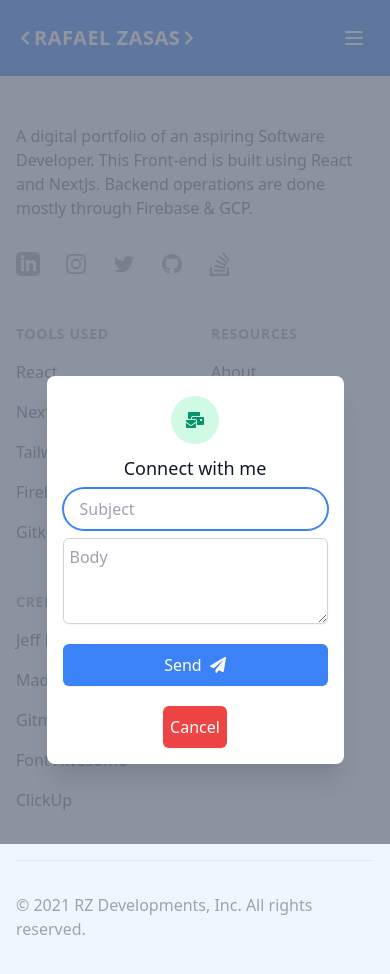
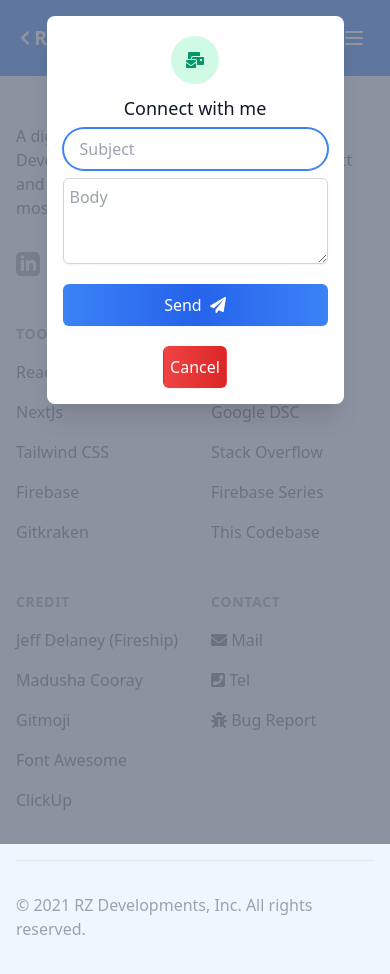
Before and after one commit to RafaelZasas/RafaelZasas-React, a Next.js app: page /contact in a window 390 px wide. Shown: the top 974 px of the page. Built offline with nearby package versions, Linux system fonts and the light colour scheme; no server answers.

Commit message:
CU-1dddapf && CU-1dddaq1
 - Add firestore mail write for contact
- Allow only signed in users to send mail

```diff
--- a/pages/contact.tsx
+++ b/pages/contact.tsx
@@ -1,16 +1,91 @@
-import {Fragment, useEffect, useState} from 'react'
+import {Fragment, useContext, useEffect, useState} from 'react'
 import {Dialog, Transition} from '@headlessui/react'
 import {FontAwesomeIcon} from "@fortawesome/react-fontawesome";
 import {faMailBulk, faPaperPlane} from "@fortawesome/free-solid-svg-icons";
 import Router from 'next/router'
+import {firestore} from "../lib/firebase";
+import {UserContext} from "../lib/context";
+import {Toast} from "../components/toast";
+import Link from "next/link";
 
 export default function ContactModal() {
-    const [open, setOpen] = useState(true);
+    const [open, setOpen] = useState(true); // hook for contact modal
+    const {user, userData} = useContext(UserContext);
+    const [show, setShow] = useState(false);
+
+    const [subject, setSubject] = useState('');
+    const [body, setBody] = useState('');
+
+    const [toastData, setToastData] = useState({
+        heading: '',
+        body: '',
+        type: '',
+    })
 
     // this will route user back once they click out
     useEffect(() => {
-        !open? Router.back() : null;
+        !open ? Router.back() : null;
     })
+
+    const onSubmit = async () => {
+
+        const sendMessage = async () => {
+            const mail = {
+                to: ['admin@rafaelzasas.com'],
+                template: {
+                    name: 'contact',
+                    data: {
+                        username: userData.username,
+                        email: user.email,
+                        body: body,
+                        subject: subject
+                    }
+                }
+            }
+
+            try {
+                await firestore.collection('mail').add(mail);
+                setToastData({
+                    heading: 'Mail Sent!',
+                    body: 'Thanks! I\'ll get back to you shortly',
+                    type: 'success'
+                })
+                setShow(true);
+                setTimeout(() => {
+                    setShow(false);
+                    setOpen(false);
+                }, 2500);
+            } catch (e) {
+                console.log(e);
+                setToastData({
+                    heading: 'Error sending message',
+                    body: e.message,
+                    type: 'error'
+                });
+                setShow(true);
+                setTimeout(() => {
+                    setShow(false)
+                }, 2000);
+            }
+        }
+        const promptLogin =  () => {
+
+
+            setToastData({
+                heading: 'Whoops!',
+                body: 'You have to Login to use this feature',
+                type: 'error'
+            });
+            setShow(true);
+            setTimeout(() => {
+                setShow(false)
+                setOpen(false);
+            }, 3000);
+        }
+
+        user? await sendMessage() : promptLogin();
+
+    }
 
     return (
         <Transition.Root show={open} as={Fragment}>
@@ -18,7 +93,8 @@ export default function ContactModal() {
                     className="fixed z-10 inset-0 overflow-y-auto"
                     onClose={setOpen}
             >
-                <div className="flex items-end justify-center min-h-screen pt-4 px-4 pb-20 text-center sm:block sm:p-0">
+                <div
+                    className="flex items-start justify-center min-h-screen pt-4 px-4 pb-20 text-center sm:block sm:p-0">
                     <Transition.Child
                         as={Fragment}
                         enter="ease-out duration-300"
@@ -47,25 +123,35 @@ export default function ContactModal() {
                         <div
                             className="inline-block align-bottom bg-white rounded-lg px-4 pt-5 pb-4 text-left overflow-hidden shadow-xl transform transition-all sm:my-8 sm:align-middle sm:max-w-sm sm:w-full sm:p-6">
                             <div>
+                                <div>
+                                    <Toast
+                                        setShow={setShow}
+                                        toastData={toastData}
+                                        show={show}
+                                    />
+                                </div>
                                 <div
                                     className="mx-auto flex items-center justify-center h-12 w-12 rounded-full bg-green-100">
                                     <FontAwesomeIcon className="h-6 w-6 text-green-600" aria-hidden="true"
                                                      icon={faMailBulk}/>
                                 </div>
-                                <div className="mt-3 text-center sm:mt-5">
+                                <form className="mt-3 text-center sm:mt-5" onSubmit={onSubmit}>
                                     <Dialog.Title as="h3" className="text-lg leading-6 font-medium text-gray-900">
                                         Connect with me
                                     </Dialog.Title>
                                     {/* Form Inputs for email info */}
                                     <div className={'my-2'}>
-                                        <label htmlFor="name"
+                                        <label htmlFor="subject"
                                                className="ml-px pl-4 block text-sm font-medium text-gray-700">
                                         </label>
                                         <div className="mt-1">
                                             <input
+                                                onChange={(e) => {
+                                                    setSubject(e.currentTarget.value)
+                                                }}
                                                 type="text"
-                                                name="name"
-                                                id="name"
+                                                name="subject"
+                                                id="subject"
                                                 className="shadow-sm focus:ring-blue-500 focus:border-blue-500
                                                  block w-full sm:text-sm border-gray-300 px-4 rounded-full"
                                                 placeholder="Subject"
@@ -74,32 +160,35 @@ export default function ContactModal() {
                                     </div>
                                     <div className="sm:grid sm:grid-cols-3 sm:gap-3 sm:items-start
                                      sm:pt-1">
-                                        <label htmlFor="about">
+                                        <label htmlFor="body">
                                         </label>
                                         <div className="mt-1 sm:mt-1 col-span-full">
                                             <textarea
-                                                id="about"
-                                                name="about"
+                                                id="body"
+                                                name="body"
+                                                onChange={(e) => {
+                                                    setBody(e.currentTarget.value)
+                                                }}
                                                 rows={3}
                                                 placeholder='Body'
                                                 className="max-w-lg shadow-sm block w-full focus:ring-bue-500 p-1.5
                                                  focus:border-blue-500 sm:text-sm border border-gray-300 rounded-md"
-                                                defaultValue={''}
                                             />
                                         </div>
                                     </div>
-                                </div>
+                                </form>
                             </div>
                             <div className="mt-5 sm:mt-6">
                                 <button
-                                    type="button"
+                                    onClick={async () => {
+                                        await onSubmit()
+                                    }}
+                                    type="submit"
                                     className="inline-flex justify-center w-full rounded-md border border-transparent
-                                     shadow-sm px-4 py-2 bg-blue-500 text-base font-medium text-white
-                                      hover:bg-blue-700 focus:outline-none focus:ring-2 focus:ring-offset-2
+                                     shadow-sm px-4 py-2 bg-gradient-to-r from-blue-500 via-blue-600 to-blue-500
+                                      text-base font-medium text-white
+                                      hover:from-blue-700 hover:via-blue-600 hover:to-blue-700 focus:outline-none focus:ring-2 focus:ring-offset-2
                                        focus:ring-indigo-400 sm:text-sm"
-                                    onClick={() => {
-                                        setOpen(false);
-                                    }}
                                 >
                                     <div className='align-middle'>
                                         Send <FontAwesomeIcon icon={faPaperPlane} className='ml-1'/>
@@ -108,15 +197,14 @@ export default function ContactModal() {
                             </div>
                             <div className="mt-5 sm:mt-6 flex flex-col justify-center items-center">
                                 <button
+                                    onClick={() => {
+                                        setOpen(false)
+                                    }}
                                     type="button"
                                     className="inline-flex justify-center w-16 rounded-md border border-transparent
-                                     shadow-sm px-4 py-2 bg-red-500 text-base font-medium text-white
-                                      hover:bg-red-700 focus:outline-none focus:ring-2 focus:ring-offset-2
-                                       focus:ring-red-400 sm:text-sm"
-                                    onClick={() => {
-                                        setOpen(false);
-                                    }}
-                                >
+                                     shadow-sm px-4 py-2 bg-gradient-to-r from-red-500 to-red-600 text-base font-medium text-white
+                                      hover:from-red-600 hover:to-red-700 focus:outline-none focus:ring-2 focus:ring-offset-2
+                                       focus:ring-red-400 sm:text-sm">
                                     Cancel
                                 </button>
                             </div>
```
